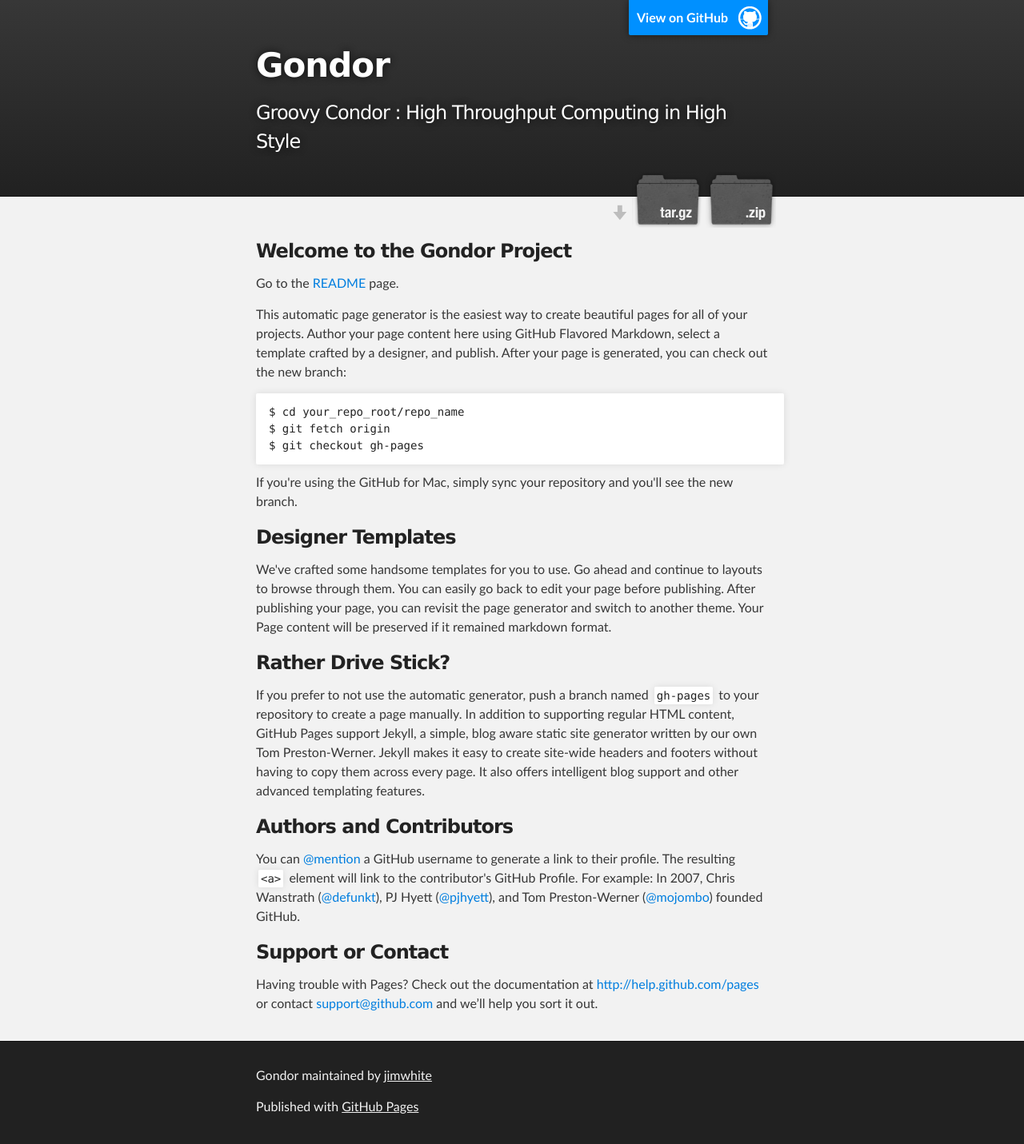
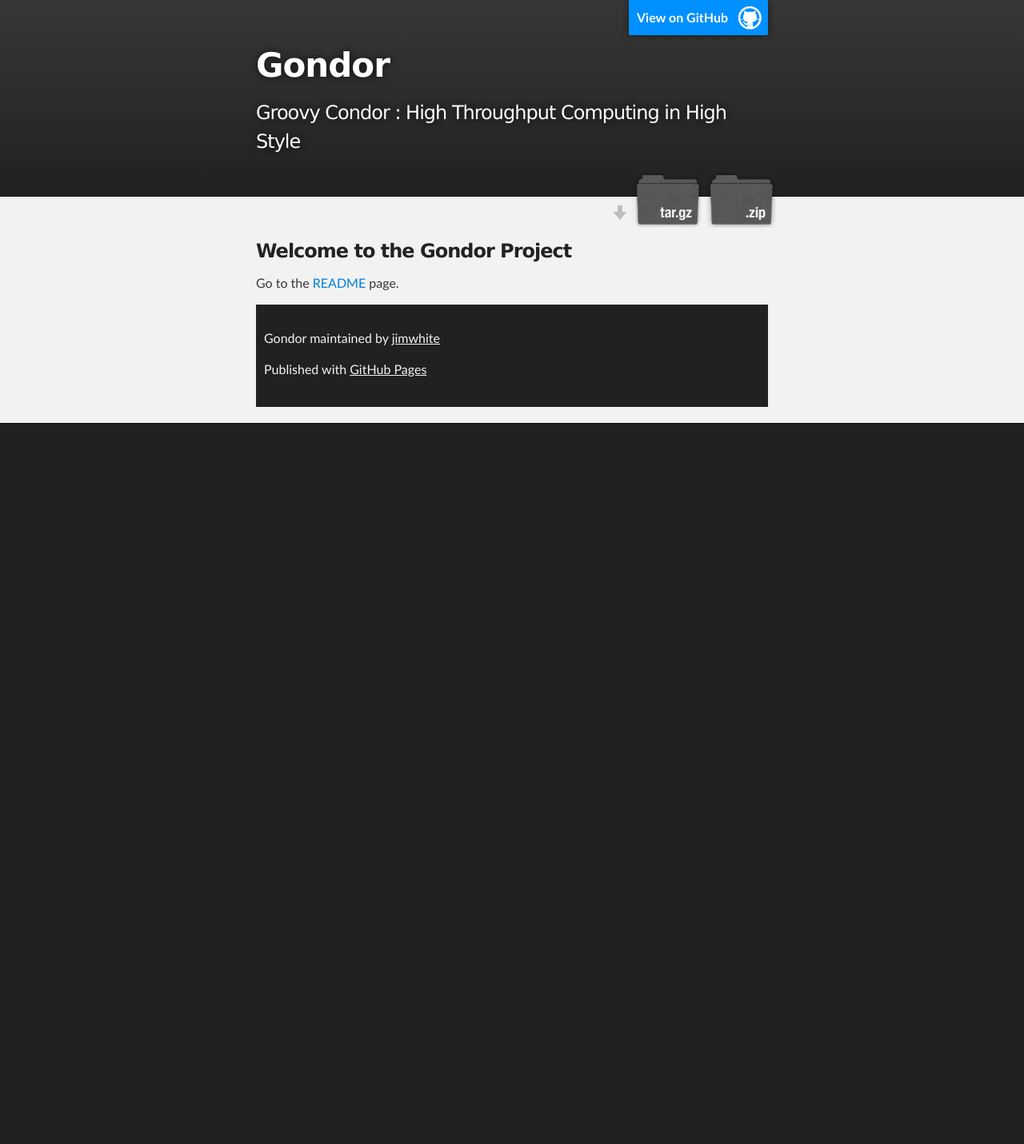
Before and after one commit to jimwhite/gondor, a Jekyll site: the page index.html, which Jekyll copies as it is, in a window 1280 px wide. Shown: the whole page at 80% size. Built offline with Jekyll 4.4.1, drawn with Linux system fonts in a browser that asks for light colours; after the commit the page ends 900 px from its top, so only the background shows below that.

Commit message:
Update index.html

```diff
--- a/index.html
+++ b/index.html
@@ -35,37 +35,6 @@
 
 <p>Go to the <a href="README">README</a> page.</p>
 
-<p>This automatic page generator is the easiest way to create beautiful pages for all of your projects. Author your page content here using GitHub Flavored Markdown, select a template crafted by a designer, and publish. After your page is generated, you can check out the new branch:</p>
-
-<pre><code>$ cd your_repo_root/repo_name
-$ git fetch origin
-$ git checkout gh-pages
-</code></pre>
-
-<p>If you're using the GitHub for Mac, simply sync your repository and you'll see the new branch.</p>
-
-<h3>
-<a name="designer-templates" class="anchor" href="#designer-templates"><span class="octicon octicon-link"></span></a>Designer Templates</h3>
-
-<p>We've crafted some handsome templates for you to use. Go ahead and continue to layouts to browse through them. You can easily go back to edit your page before publishing. After publishing your page, you can revisit the page generator and switch to another theme. Your Page content will be preserved if it remained markdown format.</p>
-
-<h3>
-<a name="rather-drive-stick" class="anchor" href="#rather-drive-stick"><span class="octicon octicon-link"></span></a>Rather Drive Stick?</h3>
-
-<p>If you prefer to not use the automatic generator, push a branch named <code>gh-pages</code> to your repository to create a page manually. In addition to supporting regular HTML content, GitHub Pages support Jekyll, a simple, blog aware static site generator written by our own Tom Preston-Werner. Jekyll makes it easy to create site-wide headers and footers without having to copy them across every page. It also offers intelligent blog support and other advanced templating features.</p>
-
-<h3>
-<a name="authors-and-contributors" class="anchor" href="#authors-and-contributors"><span class="octicon octicon-link"></span></a>Authors and Contributors</h3>
-
-<p>You can <a href="https://github.com/blog/821" class="user-mention">@mention</a> a GitHub username to generate a link to their profile. The resulting <code>&lt;a&gt;</code> element will link to the contributor's GitHub Profile. For example: In 2007, Chris Wanstrath (<a href="https://github.com/defunkt" class="user-mention">@defunkt</a>), PJ Hyett (<a href="https://github.com/pjhyett" class="user-mention">@pjhyett</a>), and Tom Preston-Werner (<a href="https://github.com/mojombo" class="user-mention">@mojombo</a>) founded GitHub.</p>
-
-<h3>
-<a name="support-or-contact" class="anchor" href="#support-or-contact"><span class="octicon octicon-link"></span></a>Support or Contact</h3>
-
-<p>Having trouble with Pages? Check out the documentation at <a href="http://help.github.com/pages">http://help.github.com/pages</a> or contact <a href="mailto:support@github.com">support@github.com</a> and we’ll help you sort it out.</p>
-      </section>
-    </div>
-
     <!-- FOOTER  -->
     <div id="footer_wrap" class="outer">
       <footer class="inner">
```
